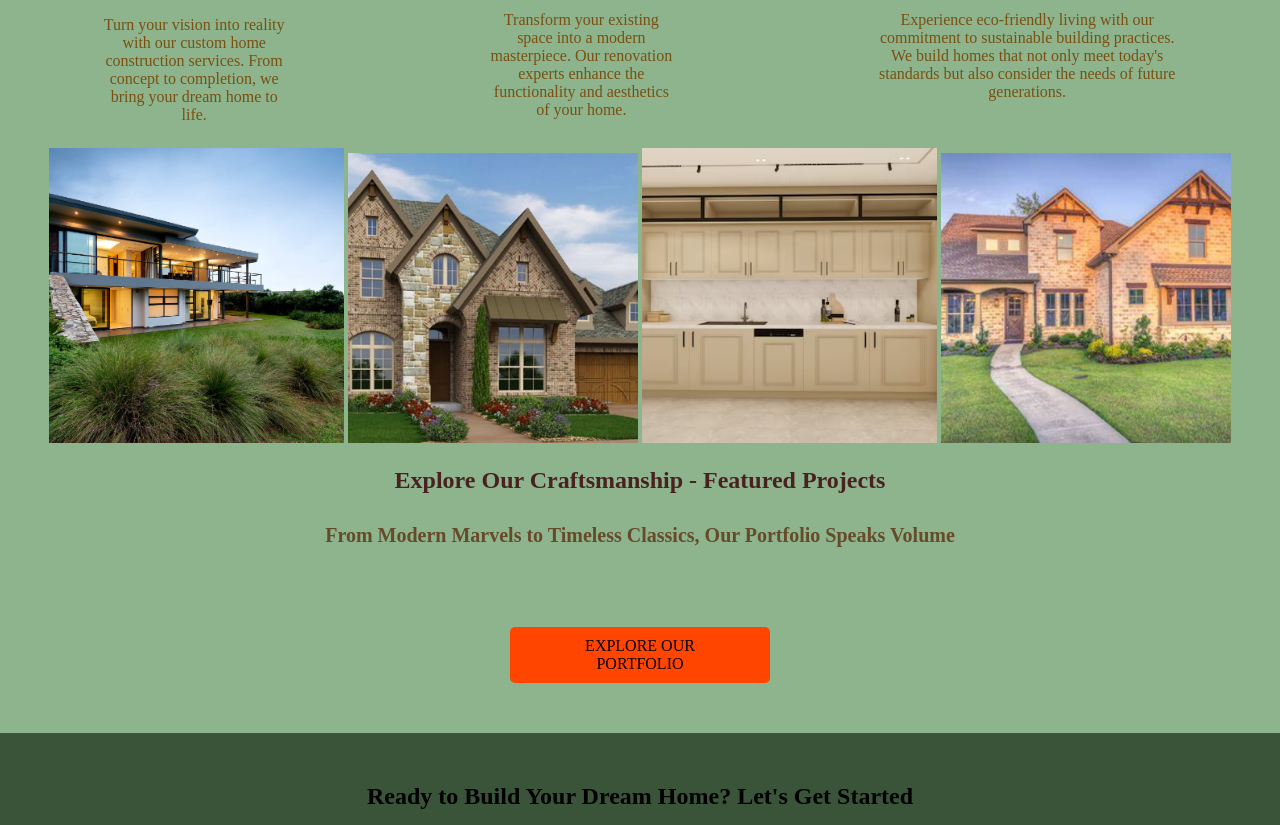
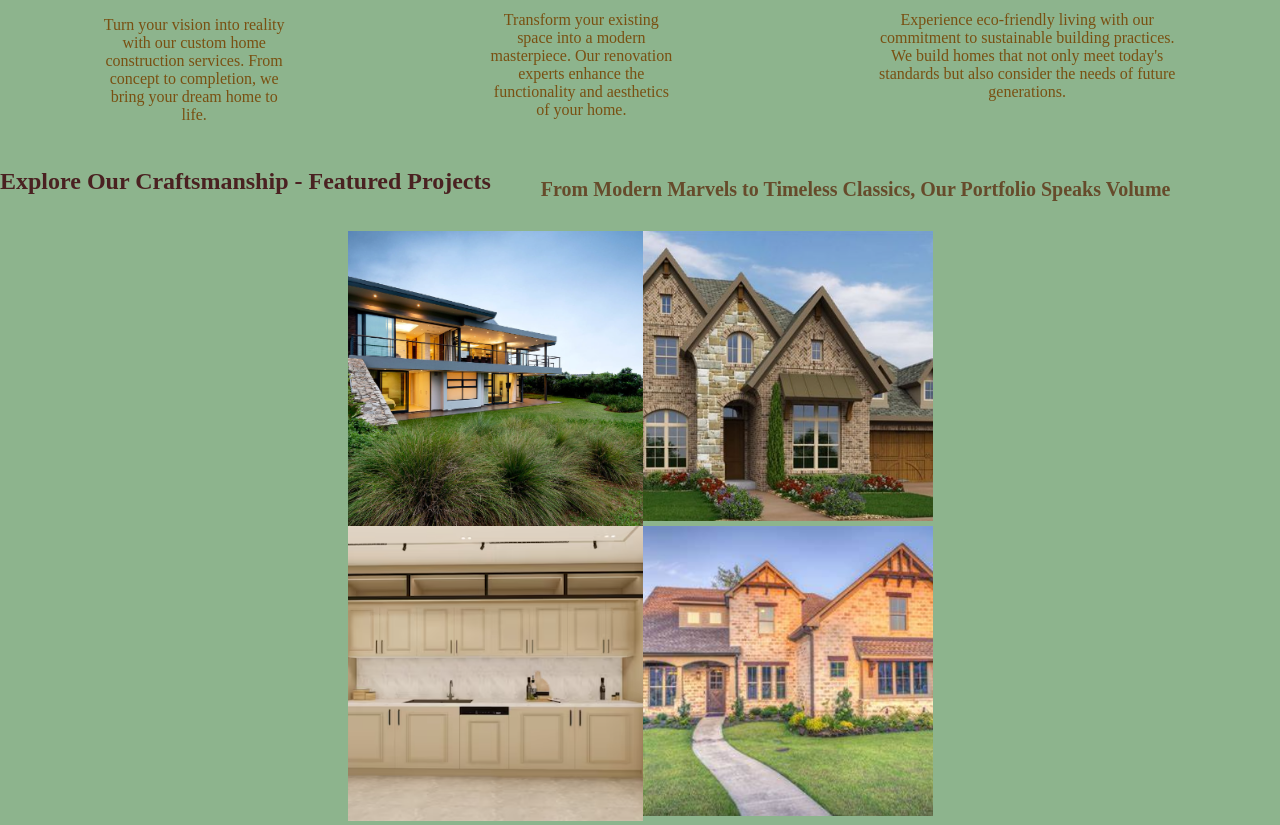
Before and after one commit to nic-dgl103-f23-cvs2/project-BALJITSINGH23, a plain HTML site: page index.html in a window 1280 px wide. Shown: the part 784-1609 px from the top of the page. Drawn offline with Linux system fonts and the light colour scheme.

Commit message:
changes in html and give css for desktop on portfolio section

```diff
--- a/index.html
+++ b/index.html
@@ -85,6 +85,13 @@
         </div>
       </section>
       <section class="Portfolio">
+        <div class="content2">
+          <h2>Explore Our Craftsmanship - Featured Projects</h2>
+          <h3>
+            From Modern Marvels to Timeless Classics, Our Portfolio Speaks
+            Volume
+          </h3>
+        </div>
         <div class="photos">
           <img
             src="images/PHOTO1.png"
@@ -98,6 +105,8 @@
             width="290"
             height="290"
           />
+        </div>
+        <div class="photos">
           <img
             src="images/PHOTO3.png"
             alt="Portfolio photo"
@@ -111,10 +120,6 @@
             height="290"
           />
         </div>
-        <h2>Explore Our Craftsmanship - Featured Projects</h2>
-        <h3>
-          From Modern Marvels to Timeless Classics, Our Portfolio Speaks Volume
-        </h3>
         <a href="#">explore our portfolio</a>
       </section>
       <section class="CTA">
--- a/style.css
+++ b/style.css
@@ -113,6 +113,7 @@ nav a {
 .Portfolio {
     background-color: rgb(141, 180, 141);
     text-align: center;
+    overflow: auto;
 }
 
 .photos {
@@ -289,3 +290,14 @@ input:required {
         flex-direction: column;
 
     }
+
+    /*     portfolio    */
+    .content2 {
+        display: flex;
+    }
+
+    .photos {
+        display: flex;
+        justify-content: center;
+    }
+}
```
